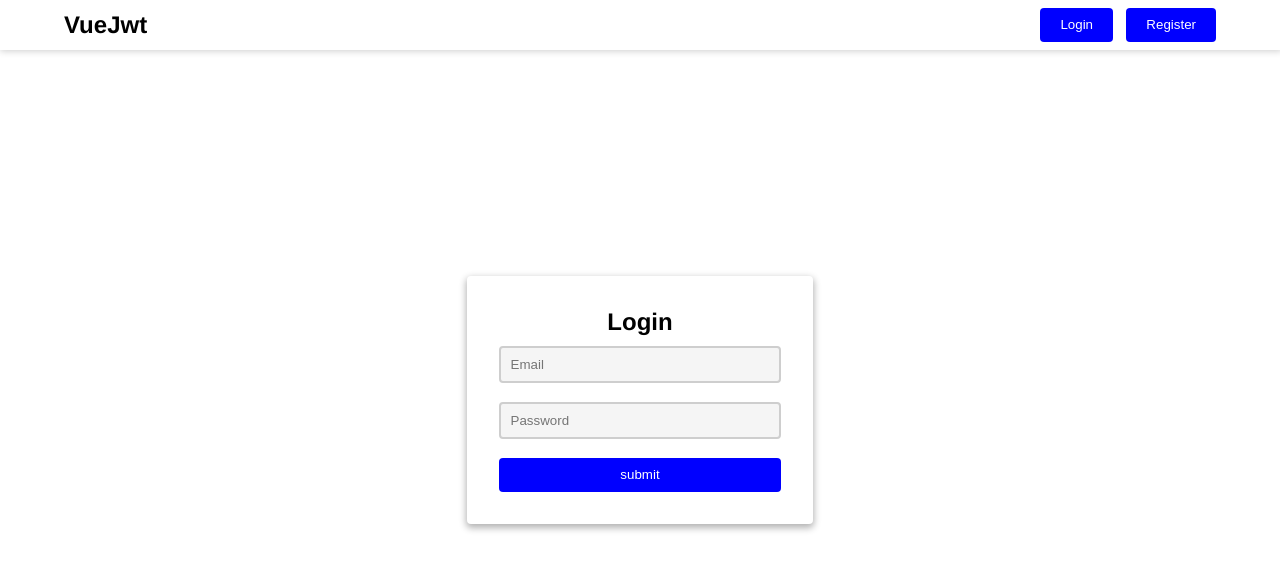
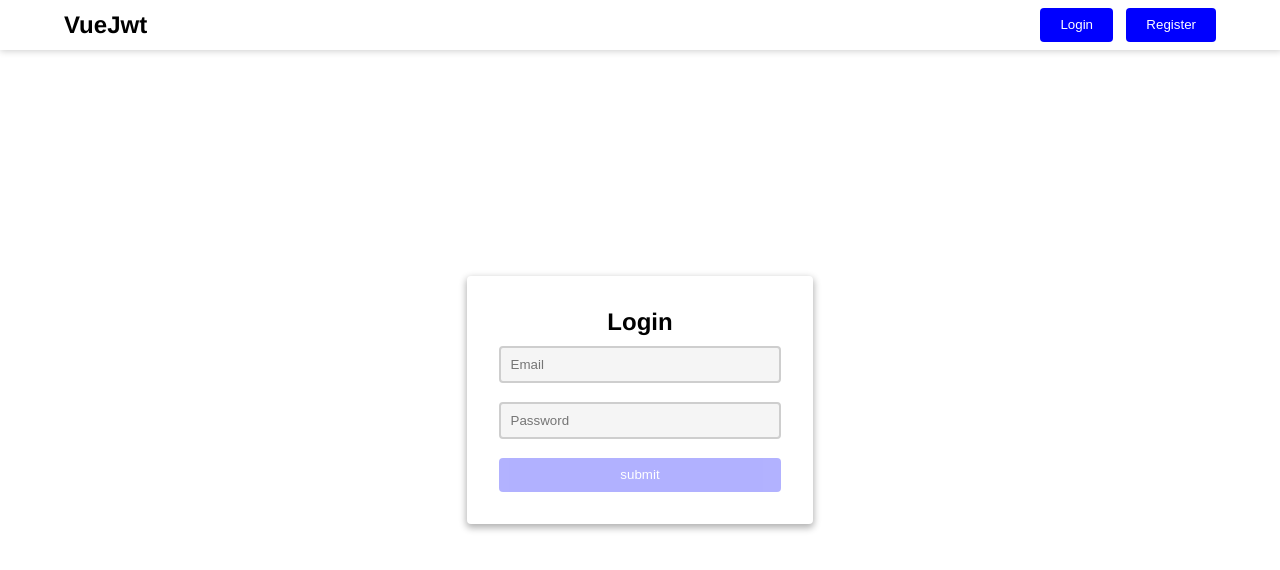
Before and after one commit to ra-md/vue-jwt-authentication, a Vue app: page /login in a window 1280 px wide. Shown: the top 570 px of the page. Built offline with nearby package versions, Linux system fonts and the light colour scheme.

Commit message:
validate btn

```diff
--- a/src/components/Form.vue
+++ b/src/components/Form.vue
@@ -9,7 +9,8 @@
             :class="{'error': errors[0]}"
             v-model="email"
             v-on:keyup.enter="$event.target.nextElementSibling.focus()"
-            type="text" placeholder="Email">
+            type="text"
+            placeholder="Email">
           <span class="error-message">{{ errors[0] }}</span>
         </ValidationProvider>
         <ValidationProvider class="flex-column" rules="min:3|required" v-slot="{ errors }">
@@ -24,7 +25,7 @@
         <div v-show="errors">
           <p class="error-message">{{ errors }}</p>
         </div>
-				<input class="btn" type="submit" value="submit">
+				<input :disabled="!isValid" :class="{ 'disabled-btn': !isValid }" class="btn" type="submit" value="submit">
 			</form>
 		</div>
 	</div>
@@ -67,7 +68,10 @@
     computed: {
       ...mapState({
         errors: state => state.authModule.errors
-      })
+      }),
+      isValid() {
+        return email.validate(this.email) && min.validate(this.password, '123');
+      }
     },
     beforeDestroy() {
       this.removeErrorMessage();
@@ -115,6 +119,10 @@
     margin-top: .7em;
   }
 
+  .disabled-btn {
+    opacity: 0.3;
+  }
+
   @media (max-width: 768px) {
     .auth {
       width: 100%;
```
